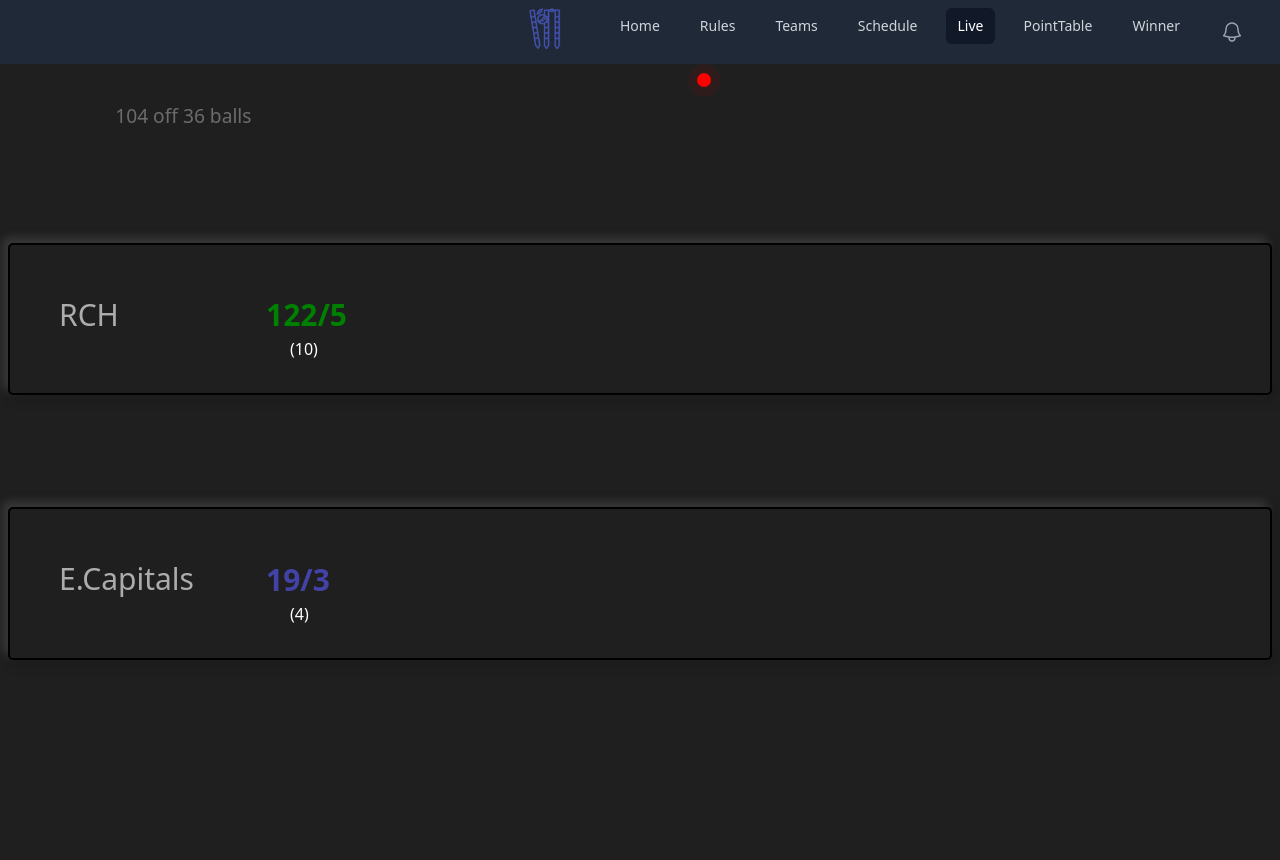
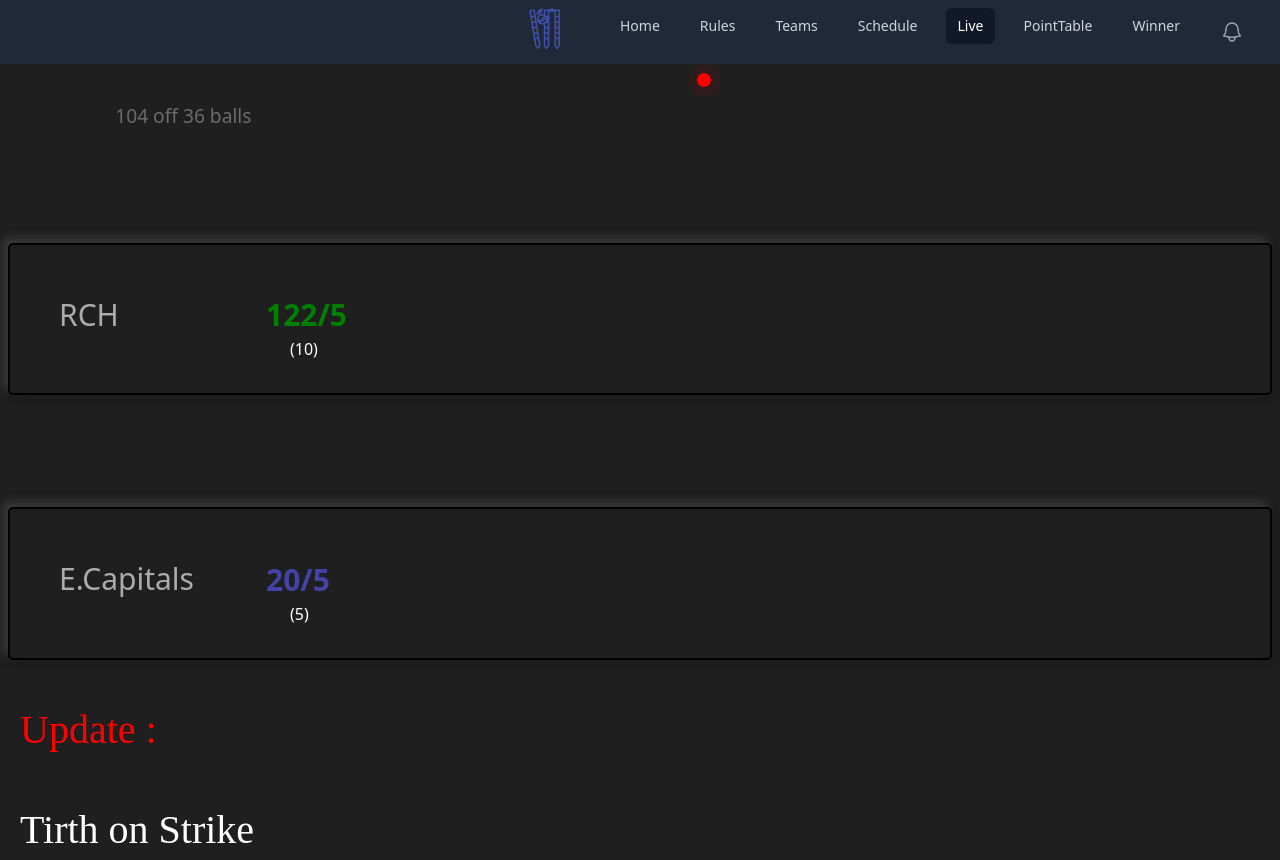
Before and after one commit to Dutt0408/my-project, a React (Create React App) app: page /Live in a window 1280 px wide. Before the commit the page ends 800 px from the top, so only its background shows below. Built offline with nearby package versions, Linux system fonts and the light colour scheme; a web font is replaced by a local one.

Commit message:
Commit hjbferihvnwebh

```diff
--- a/src/Live.css
+++ b/src/Live.css
@@ -75,6 +75,22 @@
 
 }
 
+.overnews{
+  color:red;
+  font-size: 40px;
+  margin-left: 20px;
+  margin-top: 1em;
+  font-family: 'Times New Roman', Times, serif;
+
+}
+.overnewss{
+  color:white;
+  font-size: 40px;
+  margin-left: 20px;
+  margin-top: 1em;
+  font-family: 'Times New Roman', Times, serif;
+
+}
 
 .circle {
     position: absolute;
--- a/src/live.js
+++ b/src/live.js
@@ -24,10 +24,14 @@ function live() {
 <div className="circle pos1"></div>
 <div className="teamname">E.Capitals</div>
 <div className="scorer">
-<div className="score">19/3</div>
-<div className="Over">(4)</div>
+<div className="score">20/5</div>
+<div className="Over">(5)</div>
 </div>
 </div>
+
+
+<div className="overnews"> Update : </div>
+<div className="overnewss"> Tirth on Strike  </div>
 </div>
 
 
```
